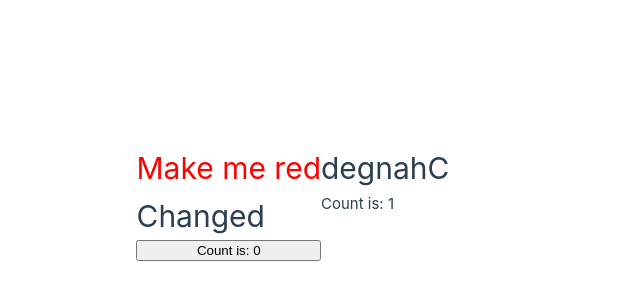
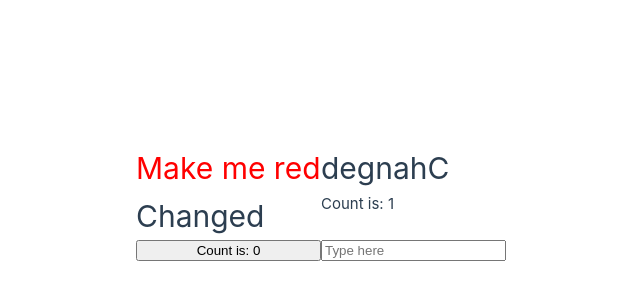
Before and after one commit to TimTheEnchanter/vue.js-practice-2, a Vue app in the folder vue-practice-2/: page / in a window 1280 px wide. Shown: the part 198-498 px from the top of the page, without its empty margins (319-959 px from the left). Built offline with nearby package versions, Linux system fonts and the light colour scheme.

Commit message:
form binding

```diff
--- a/vue-practice-2/src/App.vue
+++ b/vue-practice-2/src/App.vue
@@ -8,6 +8,7 @@
 const message = ref('Hello World!')
 const titleClass = ref('title')
 const count = ref(0)
+const text = ref('')
 
 console.log(message.value) // "Hello World!"
 console.log(counter.count) // 0
@@ -28,6 +29,9 @@
 	<p>Count is: {{ counter.count }}</p>
 
   <button @click="increment">Count is: {{ count }}</button>
+
+  <input v-model="text" placeholder="Type here">
+  <p>{{ text }}</p>
 </template>
 
 <style>
```
